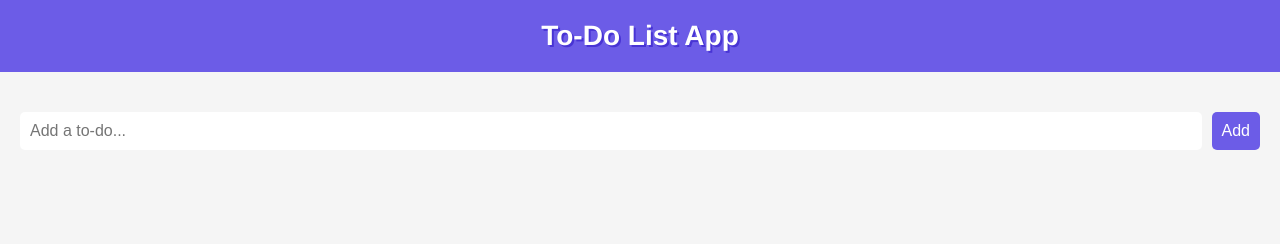
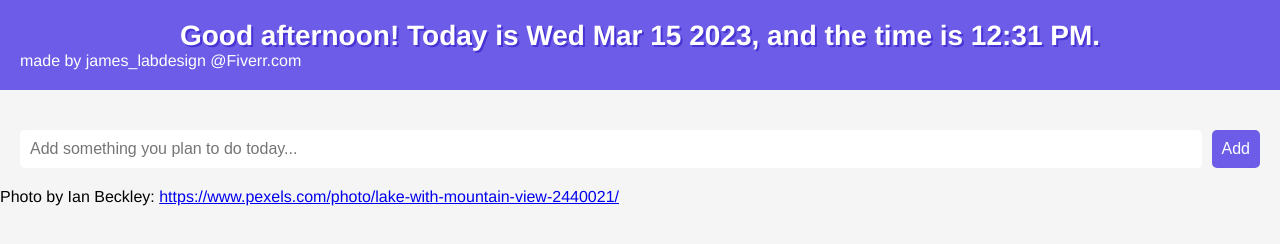
Before and after one commit to klausefire/my-app-1, a plain HTML site: page index.html in a window 1280 px wide. Drawn offline with Linux system fonts and the light colour scheme.

Commit message:
add greeting, animation, time
add greeting text,
add time of the day,
add credit photo,

```diff
--- a/index.html
+++ b/index.html
@@ -1,22 +1,55 @@
 <!DOCTYPE html>
 <html>
   <head>
+    <meta charset="UTF-8">
     <title>To-Do List App</title>
-	<link rel="stylesheet" type="text/css" href="style.css">
+    <link rel="stylesheet" href="style.css">
   </head>
   <body>
     <header>
-		<h1>To-Do List App</h1>
+      <h1 id="greeting-text"></h1>
+      <div class="credit-text">made by james_labdesign @Fiverr.com</div>
     </header>
     <main>
+      <!-- To-Do List content here -->
       <ul id="todo-list">
       <!-- to-do items will be added dynamically here -->
       </ul>
     </main>
     <footer>
-		<input type="text" id="new-todo" placeholder="Add a to-do...">
+      <input type="text" id="new-todo" placeholder="Add something you plan to do today...">
       <button id="add-todo">Add</button>
     </footer>
+    <div class="photo-credit">
+      Photo by Ian Beckley: <a href="https://www.pexels.com/photo/lake-with-mountain-view-2440021/">https://www.pexels.com/photo/lake-with-mountain-view-2440021/</a>
+    </div>
     <script src="app.js"></script>
+
+    <script>
+      const greetingText = document.querySelector('#greeting-text');
+
+      function updateGreeting() {
+        const now = new Date();
+        const hour = now.getHours();
+        let greeting = '';
+
+        if (hour < 12) {
+          greeting = 'Good morning';
+        } else if (hour < 18) {
+          greeting = 'Good afternoon';
+        } else {
+          greeting = 'Good evening';
+        }
+
+        const formattedTime = now.toLocaleTimeString([], { hour: '2-digit', minute: '2-digit' });
+        const formattedDate = now.toDateString();
+
+        greetingText.textContent = `${greeting}! Today is ${formattedDate}, and the time is ${formattedTime}.`;
+      }
+
+      // Call updateGreeting function when the page loads and every minute
+      updateGreeting();
+      setInterval(updateGreeting, 60000);
+    </script>
   </body>
 </html>
```
Lines whose indentation alone changed are shown as unchanged.
